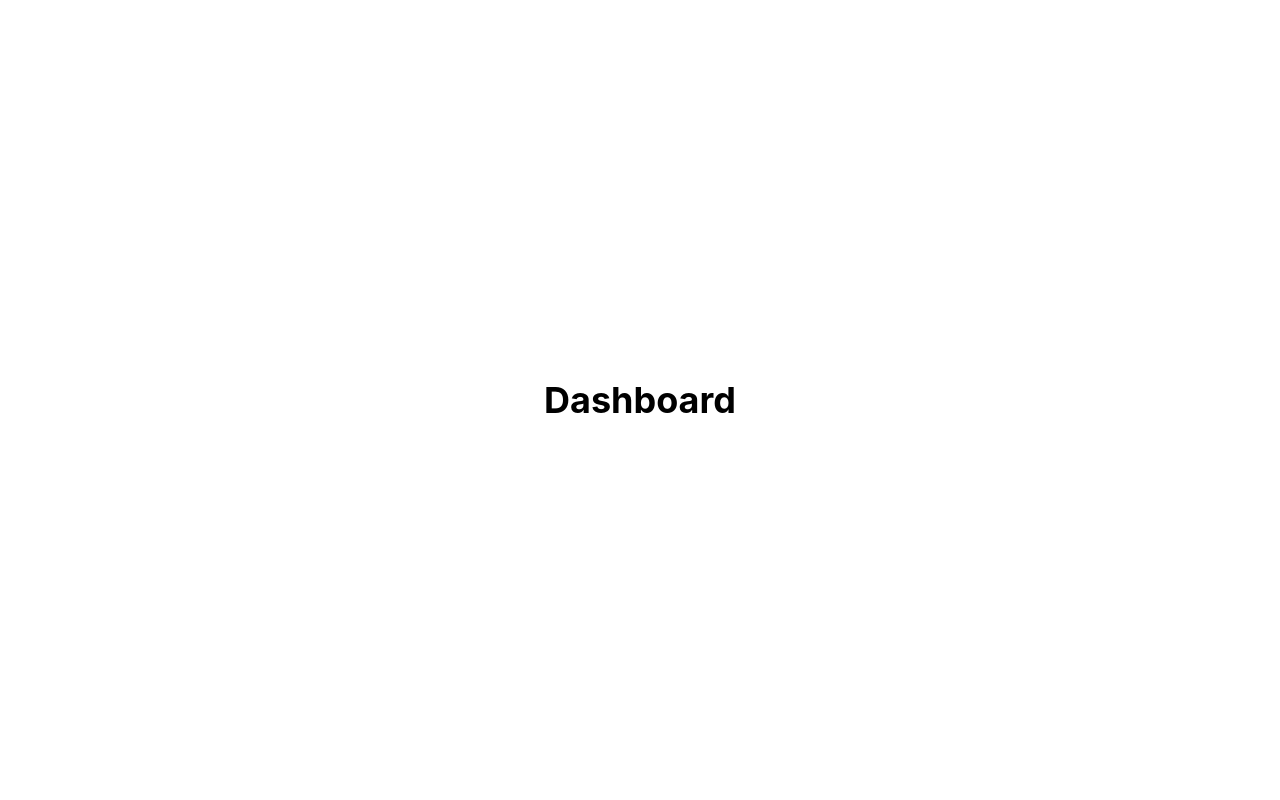
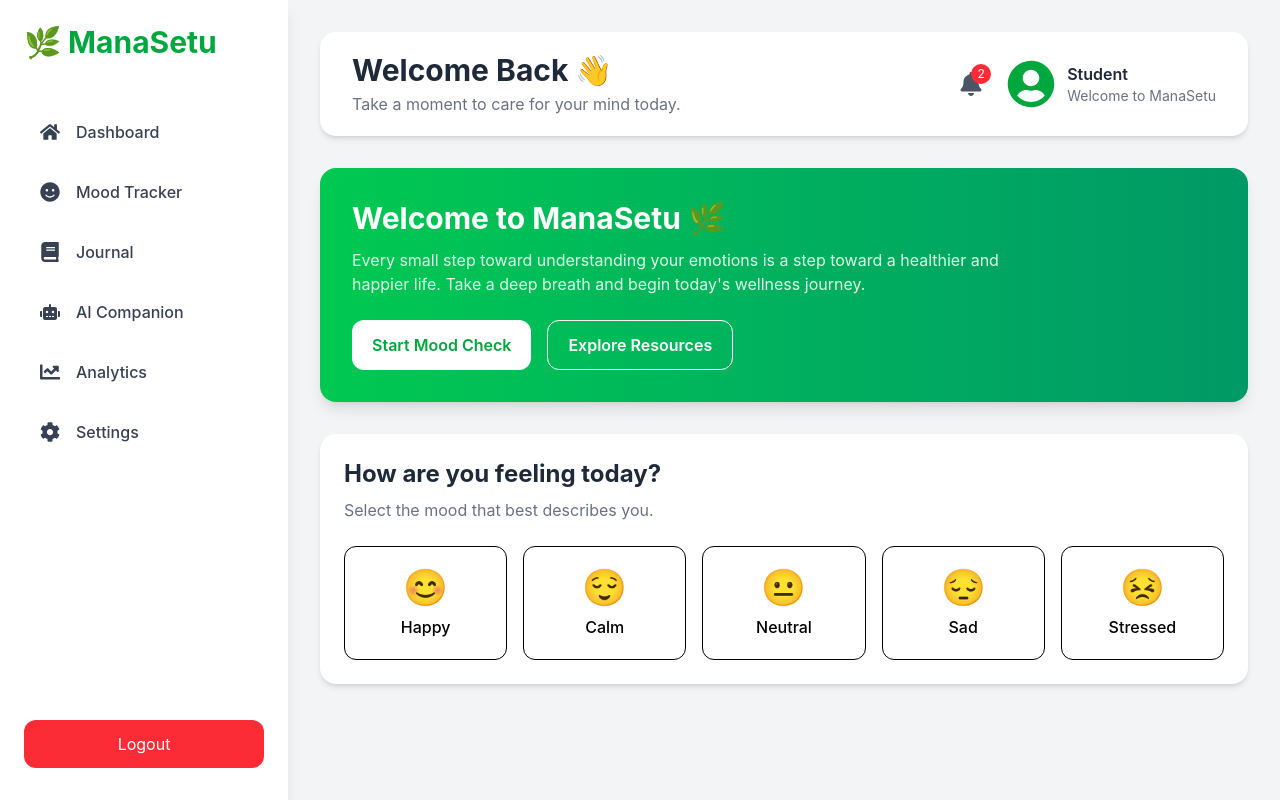
Before and after one commit to neha-gupta887/S-02-Mental-Health-Awareness-Campaign-for-First-Year-Students, a React (Vite) app: page /dashboard in a window 1280 px wide. Built offline with nearby package versions, Linux system fonts and the light colour scheme.

Commit message:
Build dashboard layout with welcome and mood sections

```diff
--- /dev/null
+++ b/src/components/dashboard/MoodSection.jsx
@@ -0,0 +1,35 @@
+const moods = [
+  { emoji: "😊", label: "Happy" },
+  { emoji: "😌", label: "Calm" },
+  { emoji: "😐", label: "Neutral" },
+  { emoji: "😔", label: "Sad" },
+  { emoji: "😣", label: "Stressed" },
+];
+
+function MoodSection() {
+  return (
+    <div className="bg-white rounded-2xl shadow-md p-6 mt-8">
+      <h2 className="text-2xl font-bold text-gray-800">
+        How are you feeling today?
+      </h2>
+
+      <p className="text-gray-500 mt-2">
+        Select the mood that best describes you.
+      </p>
+
+      <div className="grid grid-cols-2 md:grid-cols-5 gap-4 mt-6">
+        {moods.map((mood) => (
+          <button
+            key={mood.label}
+            className="border rounded-xl p-5 hover:bg-green-50 hover:border-green-500 transition"
+          >
+            <div className="text-4xl">{mood.emoji}</div>
+            <p className="mt-2 font-medium">{mood.label}</p>
+          </button>
+        ))}
+      </div>
+    </div>
+  );
+}
+
+export default MoodSection;
--- /dev/null
+++ b/src/components/dashboard/Sidebar.jsx
@@ -0,0 +1,50 @@
+import {
+  FaHome,
+  FaSmile,
+  FaBook,
+  FaRobot,
+  FaChartLine,
+  FaCog,
+} from "react-icons/fa";
+
+function Sidebar() {
+  const menuItems = [
+    { icon: <FaHome />, label: "Dashboard" },
+    { icon: <FaSmile />, label: "Mood Tracker" },
+    { icon: <FaBook />, label: "Journal" },
+    { icon: <FaRobot />, label: "AI Companion" },
+    { icon: <FaChartLine />, label: "Analytics" },
+    { icon: <FaCog />, label: "Settings" },
+  ];
+
+  return (
+    <aside className="w-72 bg-white shadow-lg h-screen fixed left-0 top-0 p-6">
+      {/* Logo */}
+      <h1 className="text-3xl font-bold text-green-600 mb-12">
+        🌿 ManaSetu
+      </h1>
+
+      {/* Navigation */}
+      <nav className="space-y-3">
+        {menuItems.map((item) => (
+          <button
+            key={item.label}
+            className="w-full flex items-center gap-4 px-4 py-3 rounded-xl text-gray-700 hover:bg-green-100 hover:text-green-700 transition"
+          >
+            <span className="text-xl">{item.icon}</span>
+            <span className="font-medium">{item.label}</span>
+          </button>
+        ))}
+      </nav>
+
+      {/* Bottom */}
+      <div className="absolute bottom-8 left-6 right-6">
+        <button className="w-full bg-red-500 hover:bg-red-600 text-white py-3 rounded-xl transition">
+          Logout
+        </button>
+      </div>
+    </aside>
+  );
+}
+
+export default Sidebar;
--- /dev/null
+++ b/src/components/dashboard/Topbar.jsx
@@ -0,0 +1,42 @@
+import { FaBell, FaUserCircle } from "react-icons/fa";
+
+function Topbar() {
+  return (
+    <header className="bg-white shadow-md rounded-2xl px-8 py-5 flex justify-between items-center">
+      <div>
+        <h2 className="text-3xl font-bold text-gray-800">
+          Welcome Back 👋
+        </h2>
+
+        <p className="text-gray-500 mt-1">
+          Take a moment to care for your mind today.
+        </p>
+      </div>
+
+      <div className="flex items-center gap-6">
+        <button className="relative text-2xl text-gray-600 hover:text-green-600 transition">
+          <FaBell />
+          <span className="absolute -top-2 -right-2 bg-red-500 text-white text-xs w-5 h-5 rounded-full flex items-center justify-center">
+            2
+          </span>
+        </button>
+
+        <div className="flex items-center gap-3">
+          <FaUserCircle className="text-5xl text-green-600" />
+
+          <div>
+            <h3 className="font-semibold text-gray-800">
+              Student
+            </h3>
+
+            <p className="text-sm text-gray-500">
+              Welcome to ManaSetu
+            </p>
+          </div>
+        </div>
+      </div>
+    </header>
+  );
+}
+
+export default Topbar;
--- /dev/null
+++ b/src/components/dashboard/WelcomeCard.jsx
@@ -0,0 +1,27 @@
+function WelcomeCard() {
+  return (
+    <div className="bg-gradient-to-r from-green-500 to-emerald-600 text-white rounded-2xl p-8 shadow-lg">
+      <h2 className="text-3xl font-bold">
+        Welcome to ManaSetu 🌿
+      </h2>
+
+      <p className="mt-3 text-green-100 max-w-2xl">
+        Every small step toward understanding your emotions is a step toward a
+        healthier and happier life. Take a deep breath and begin today's
+        wellness journey.
+      </p>
+
+      <div className="mt-6 flex gap-4">
+        <button className="bg-white text-green-600 px-5 py-3 rounded-xl font-semibold hover:bg-gray-100 transition">
+          Start Mood Check
+        </button>
+
+        <button className="border border-white px-5 py-3 rounded-xl font-semibold hover:bg-white hover:text-green-600 transition">
+          Explore Resources
+        </button>
+      </div>
+    </div>
+  );
+}
+
+export default WelcomeCard;
--- a/src/pages/Dashboard.jsx
+++ b/src/pages/Dashboard.jsx
@@ -1,7 +1,27 @@
+import MoodSection from "../components/dashboard/MoodSection";
+import Sidebar from "../components/dashboard/Sidebar";
+import Topbar from "../components/dashboard/Topbar";
+import WelcomeCard from "../components/dashboard/WelcomeCard";
+
 function Dashboard() {
   return (
-    <div className="min-h-screen flex items-center justify-center text-4xl font-bold">
-      Dashboard
+    <div className="min-h-screen bg-gray-100">
+      {/* Sidebar */}
+      <Sidebar />
+
+      {/* Main Content */}
+      <div className="ml-72 p-8">
+        {/* Topbar */}
+        <Topbar />
+
+        {/* Welcome Card */}
+        <div className="mt-8">
+          <WelcomeCard />
+        </div>
+
+        {/* Mood Section */}
+        <MoodSection />
+      </div>
     </div>
   );
 }
```
Also changed, not shown: src/components/dashboard/QuickActions.jsx (added), src/components/dashboard/QuoteCard.jsx (added).
